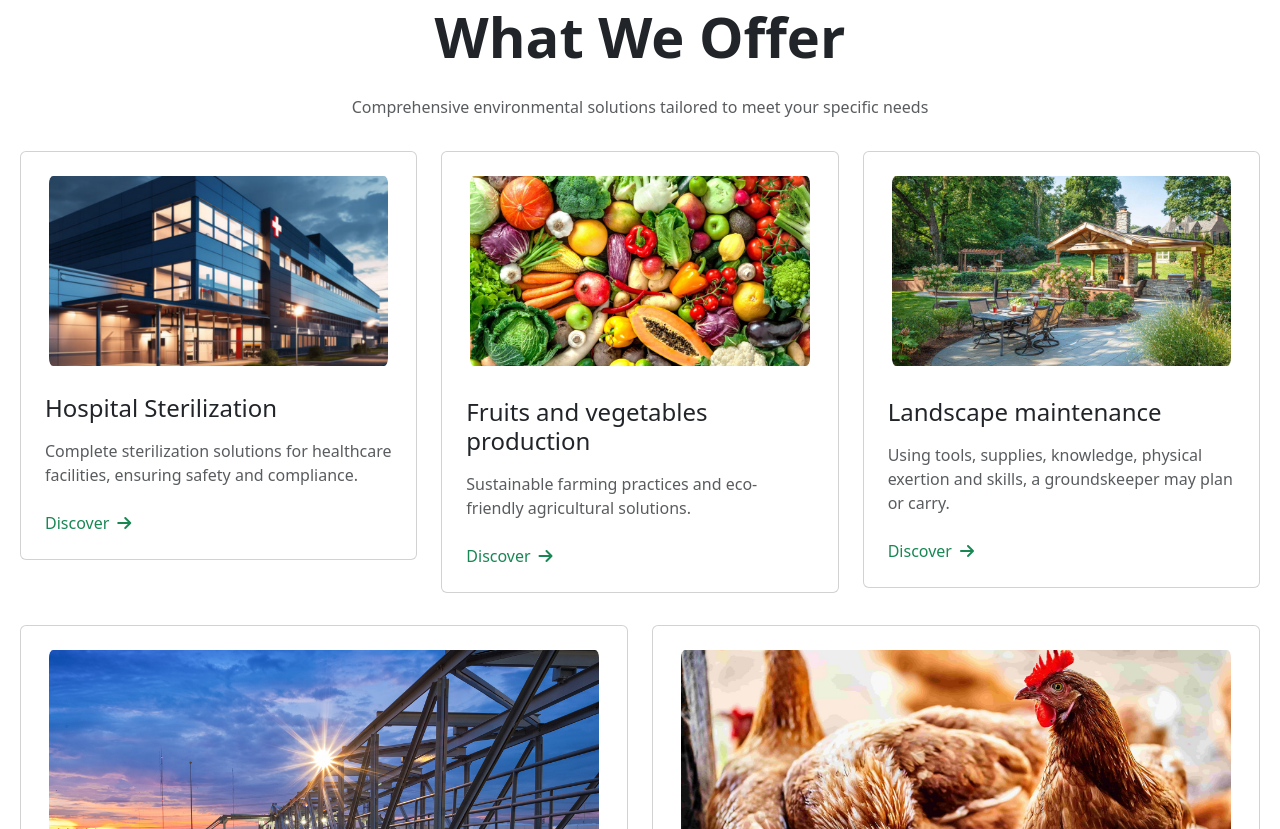
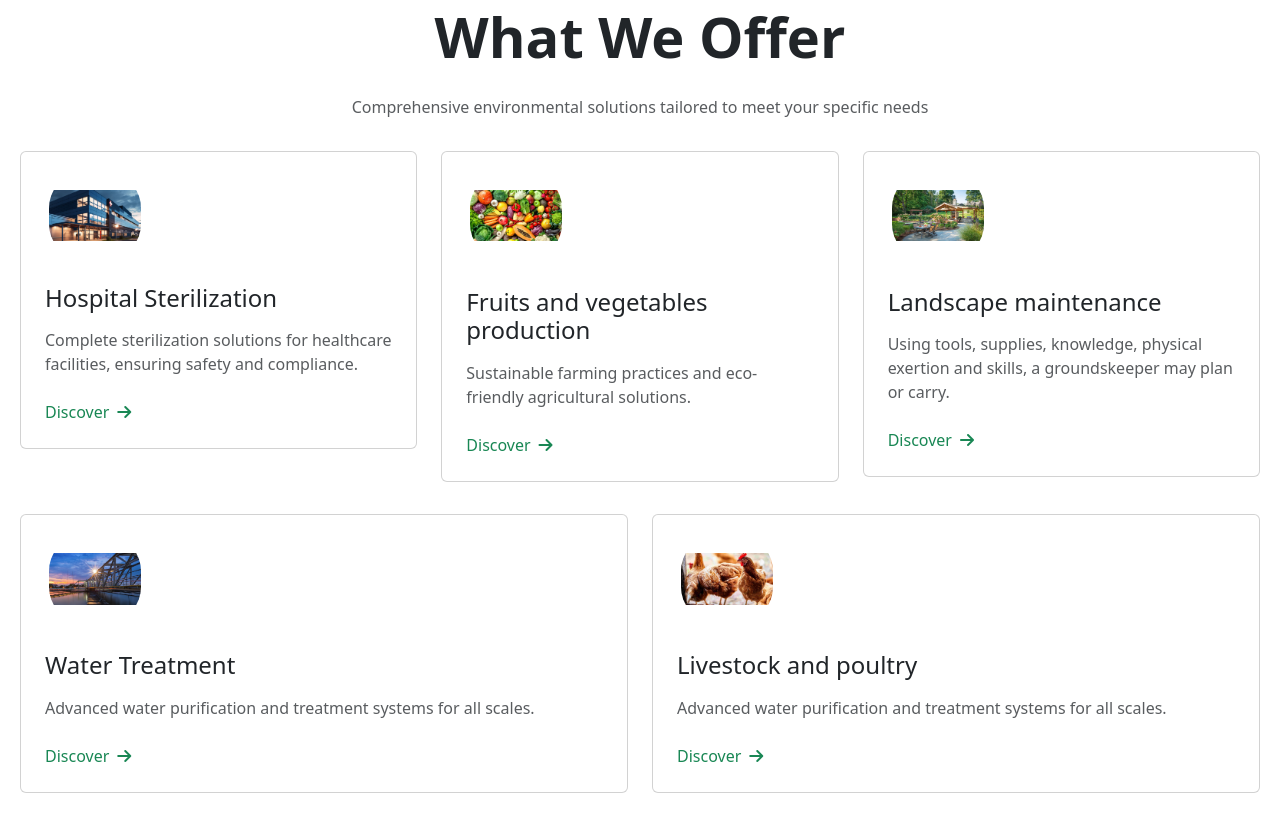
Before and after one commit to deryaliyeva/GreenQ, a plain HTML site: page index.htm in a window 1280 px wide. Shown: the part 1971-2800 px from the top of the page. Drawn offline with nearby package versions, Linux system fonts and the light colour scheme.

Commit message:
img width

```diff
--- a/index.htm
+++ b/index.htm
@@ -236,7 +236,7 @@
             <div class="col-lg-4 mb-3 mt-3">
                 <div class="service-card card p-4">
                     <div class="service-icon s1">
-                        <img class="mw-100 rounded-3 px-1 mb-1" src="img/hospital.jpg" alt="img">
+                        <img class="mw-100 rounded-5 px-1 mb-1" src="img/hospital.jpg" alt="img">
                     </div>
                     <h3 class="h4 mb-3">Hospital Sterilization</h3>
                     <p class="text-muted mb-4">
@@ -250,7 +250,7 @@
             <div class="col-lg-4 mb-3 mt-3">
                 <div class="service-card card p-4">
                     <div class="service-icon">
-                        <img class="mw-100 rounded-3 px-1 mb-2" src="img/fruits.jpg" alt="img">
+                        <img class="mw-100 rounded-5 px-1 mb-2" src="img/fruits.jpg" alt="img">
                     </div>
                     <h3 class="h4 mb-3">Fruits and vegetables production</h3>
                     <p class="text-muted mb-4">
@@ -265,7 +265,7 @@
             <div class="col-lg-4 mb-3 mt-3">
                 <div class="service-card card p-4">
                     <div class="service-icon">
-                        <img class="mw-100 rounded-3 px-1 mb-2" src="img/Landscape.jpg" alt="img">
+                        <img class="mw-100 rounded-5 px-1 mb-2" src="img/Landscape.jpg" alt="img">
                     </div>
                     <h3 class="h4 mb-3">Landscape maintenance</h3>
                     <p class="text-muted mb-4">
@@ -279,7 +279,7 @@
             <div class="col-lg-6 mt-3">
                 <div class="service-card card p-4">
                     <div class="service-icon">
-                        <img class="mw-100 rounded-3 px-1 mb-2" src="img/water.jpg" alt="img">
+                        <img class="mw-100 rounded-5 px-1 mb-2" src="img/water.jpg" alt="img">
                     </div>
                     <h3 class="h4 mb-3">
                         Water Treatment
@@ -296,7 +296,7 @@
             <div class="col-lg-6 mt-3">
             <div class="service-card card p-4">
                 <div class="service-icon">
-                    <img class="mw-100 rounded-3 px-1 mb-2" src="img/polutry.jpg" alt="img">
+                    <img class="mw-100 rounded-5 px-1 mb-2" src="img/polutry.jpg" alt="img">
                 </div>
                 <h3 class="h4 mb-3">Livestock and poultry
                 </h3>
--- a/sytle.css
+++ b/sytle.css
@@ -105,15 +105,14 @@ header{
 }
 
 .service-icon {
-    width: 100%;
-    border-radius: 20px;
-    display: flex;
-    align-items: center;
-    justify-content: center;
     margin-bottom: 1.5rem;
-    transition: all .5s ease;
+    transition: all 0.3s ease;
 }
-
+.service-icon img{
+    width: 100px;
+    height: 80px;
+    object-fit: contain;
+}
 .project-card {
     position: relative;
     overflow: hidden;
```
